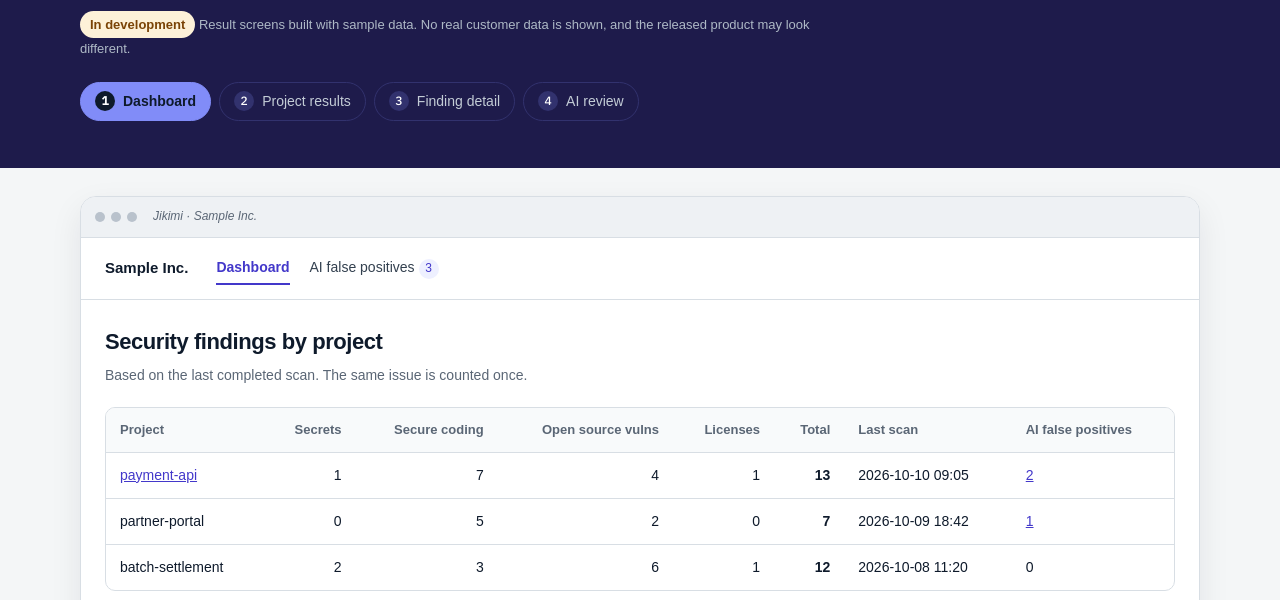
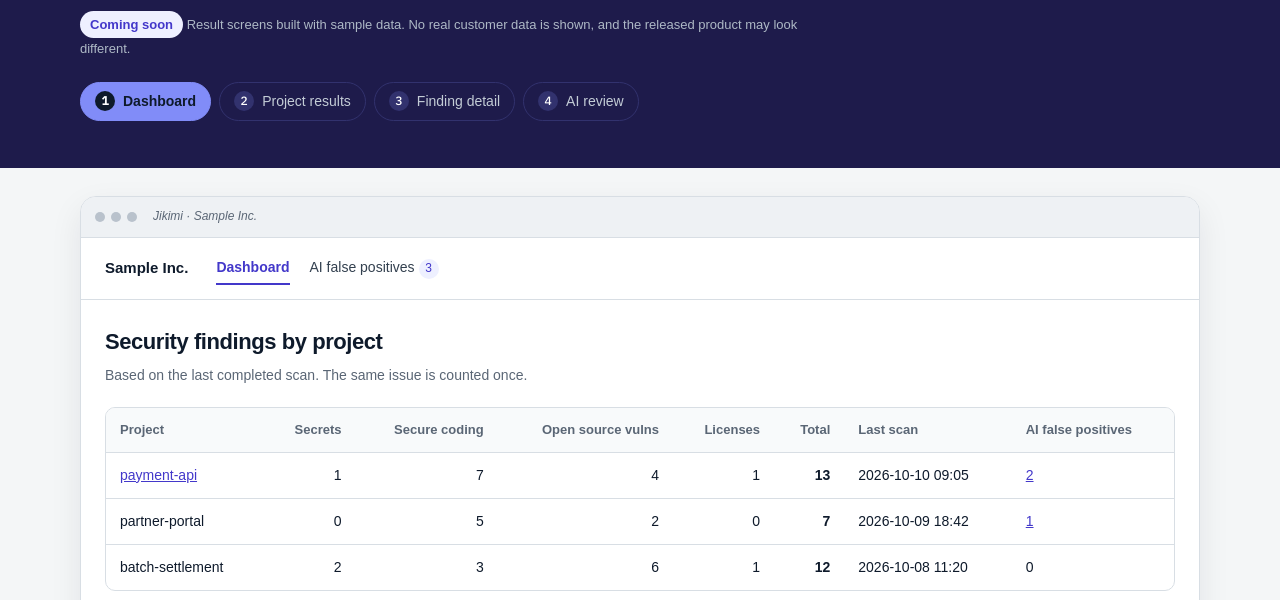
Before and after one commit to hanvietech/ai-code-security-guardian, a plain HTML site: page docs/en/index.html in a window 1280 px wide. Shown: the part 200-800 px from the top of the page. Drawn offline with Linux system fonts and the light colour scheme; a web font is replaced by a local one.

Commit message:
Jikimi 단계 표기를 "출시 예정"으로
디자인 시스템 규칙(Jikimi "출시 예정 · Coming soon", Doumi "개발 중")과 홈페이지에 맞춰
README 안내문과 데모 배지 · 설명을 바꿨다. 배지는 인디고 연함 바탕 · 인디고 글자.

Co-Authored-By: Claude Opus 5.5 <noreply@anthropic.com>

```diff
--- a/docs/demo.css
+++ b/docs/demo.css
@@ -22,6 +22,7 @@ code,pre,.mono{font-family:var(--mono)}
 .intro__bar a{color:var(--on-dark)}
 .intro__links{display:flex;flex-wrap:wrap;gap:16px}
 .brand{font-weight:700;color:#fff;letter-spacing:-.02em}
+.badge-soon{display:inline-flex;align-items:center;gap:6px;background:var(--accent-tint);color:var(--accent);font-size:13px;font-weight:600;padding:3px 10px;border-radius:999px}
 .badge-dev{display:inline-flex;align-items:center;gap:6px;background:var(--dev-bg);color:var(--dev-fg);font-size:13px;font-weight:600;padding:3px 10px;border-radius:999px}
 .intro h1{display:flex;align-items:center;gap:14px;margin:22px 0 8px;color:#fff;font-size:32px;line-height:1.3;letter-spacing:-.03em}
 .intro h1 img{flex:none}
--- a/docs/en/index.html
+++ b/docs/en/index.html
@@ -4,7 +4,7 @@
 <meta charset="utf-8">
 <meta name="viewport" content="width=device-width,initial-scale=1">
 <title>Jikimi Demo | Hanvietech</title>
-<meta name="description" content="A demo of the result screens of Jikimi, an AI code security agent in development at Hanvietech, built with sample data.">
+<meta name="description" content="A demo of the result screens of Jikimi, an AI code security agent Hanvietech is preparing to launch, built with sample data.">
 <link rel="preconnect" href="https://fonts.googleapis.com">
 <link rel="stylesheet" href="https://fonts.googleapis.com/css2?family=IBM+Plex+Sans+KR:wght@400;600;700&family=IBM+Plex+Mono:wght@500&display=swap">
 <link rel="icon" href="../brand/jikimi-app-icon.svg" type="image/svg+xml">
@@ -24,7 +24,7 @@
     </div>
     <h1><img src="../brand/jikimi-symbol-on-dark.svg" width="40" height="40" alt="">Jikimi Demo</h1>
     <p>An AI code security agent that connects the whole process in one workflow: finding security issues in code, reviewing them with AI and people together, deciding according to your organization's policy, and verifying again after the fix.</p>
-    <p class="intro__note"><span class="badge-dev">In development</span> Result screens built with sample data. No real customer data is shown, and the released product may look different.</p>
+    <p class="intro__note"><span class="badge-soon">Coming soon</span> Result screens built with sample data. No real customer data is shown, and the released product may look different.</p>
     <ol class="tour">
       <li><a href="#dashboard" data-go="dashboard">Dashboard</a></li>
       <li><a href="#project" data-go="project">Project results</a></li>
```
Also changed, not shown: docs/index.html (+2 -2 lines), 2 other files.
